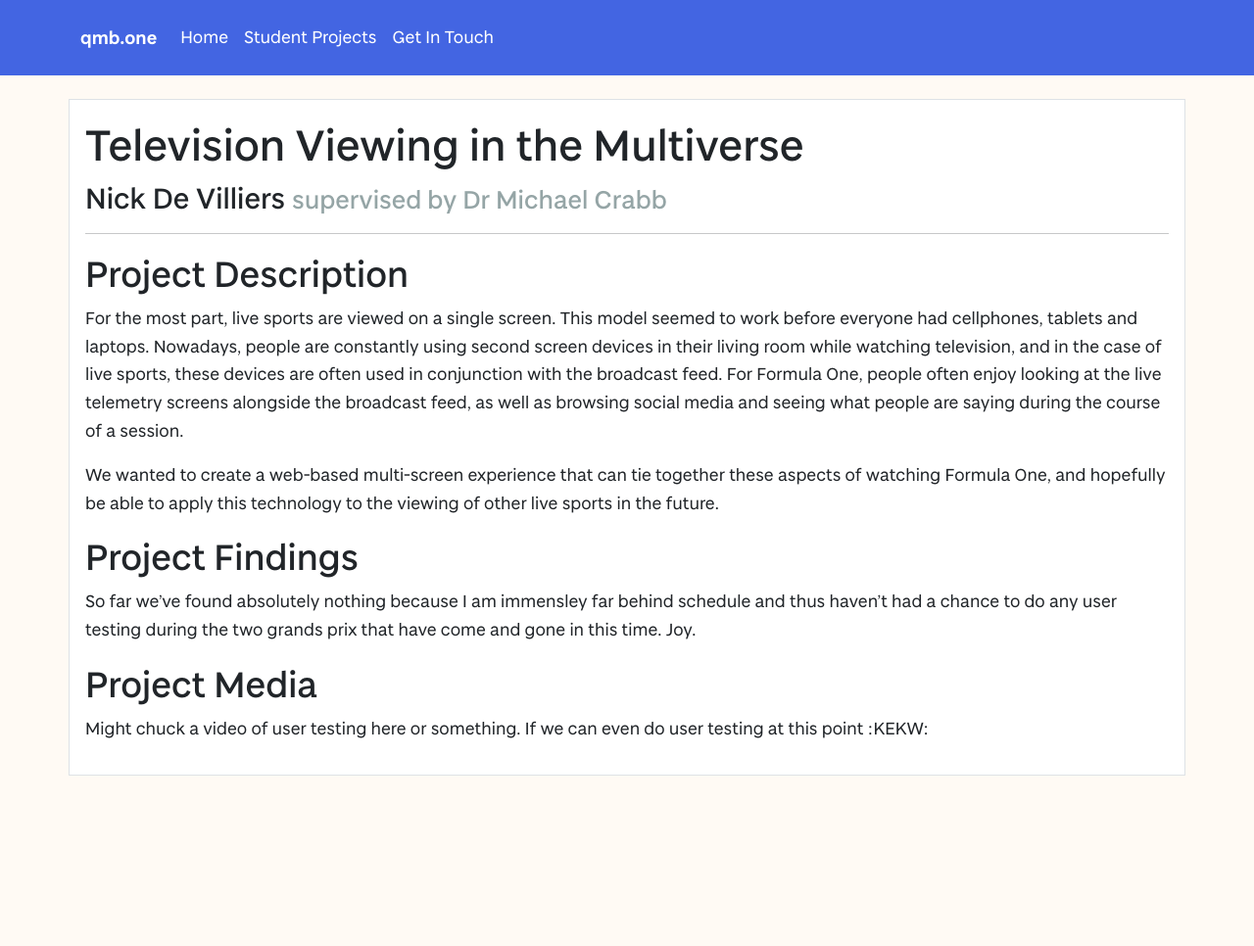
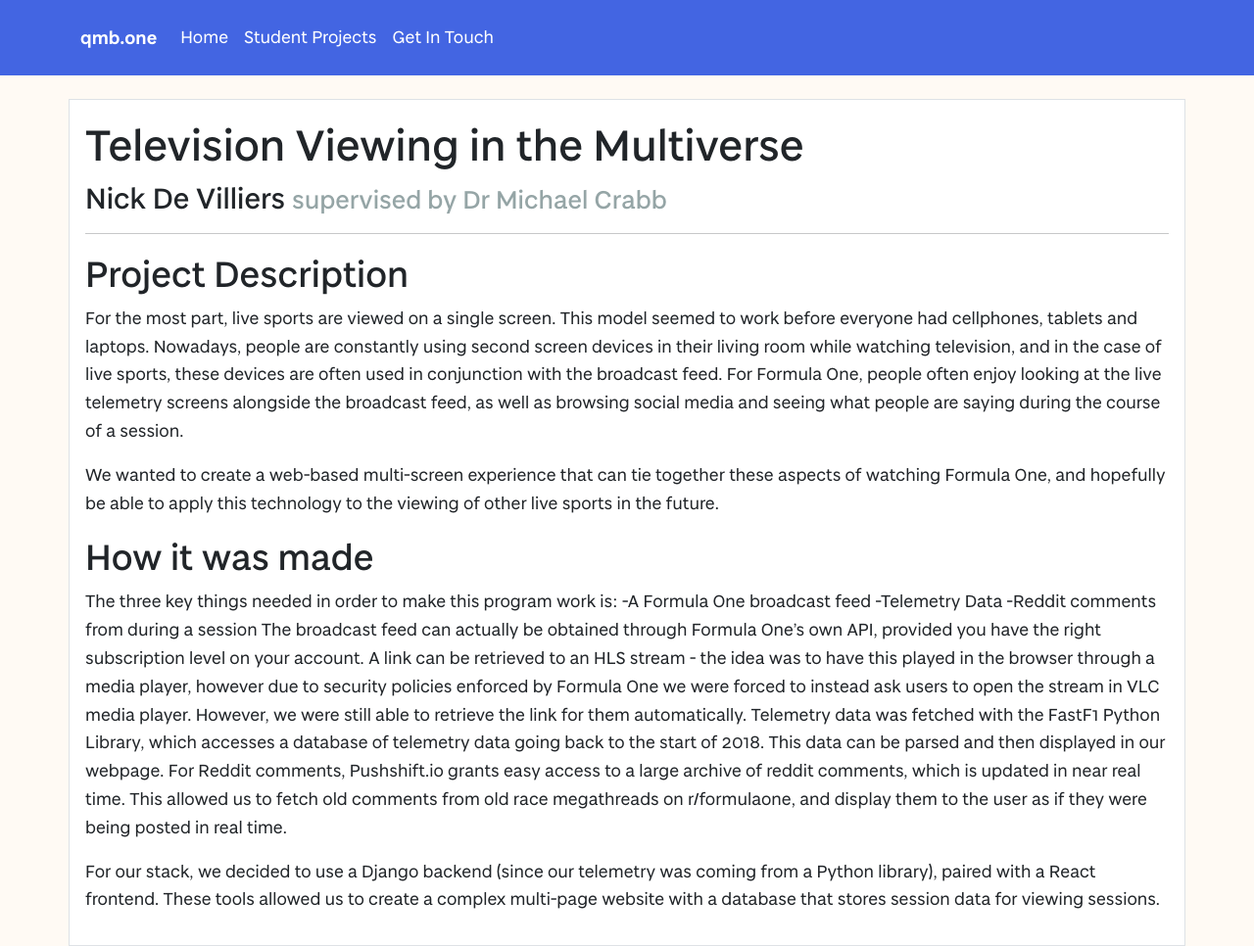
Before and after one commit to vivienprk/degree-show-2022, a Jekyll site: the page built from projects/NicholasDeVilliers.md, in a window 1280 px wide. Shown: the whole page at 98% size. Built offline with Jekyll 4.4.1, drawn with Linux system fonts in a browser that asks for light colours; our own code applies the rules of GitHub Pages for plain Markdown files; before the commit the page ends 900 px from its top, so only the background shows below that.

Commit message:
Update NicholasDeVilliers.md

```diff
--- a/projects/NicholasDeVilliers.md
+++ b/projects/NicholasDeVilliers.md
@@ -11,8 +11,11 @@ For the most part, live sports are viewed on a single screen. This model seemed
 
 We wanted to create a web-based multi-screen experience that can tie together these aspects of watching Formula One, and hopefully be able to apply this technology to the viewing of other live sports in the future.
 
-## Project Findings
-So far we've found absolutely nothing because I am immensley far behind schedule and thus haven't had a chance to do any user testing during the two grands prix that have come and gone in this time. Joy.
+## How it was made
+The three key things needed in order to make this program work is:
+-A Formula One broadcast feed
+-Telemetry Data
+-Reddit comments from during a session
+The broadcast feed can actually be obtained through Formula One's own API, provided you have the right subscription level on your account. A link can be retrieved to an HLS stream - the idea was to have this played in the browser through a media player, however due to security policies enforced by Formula One we were forced to instead ask users to open the stream in VLC media player. However, we were still able to retrieve the link for them automatically. Telemetry data was fetched with the FastF1 Python Library, which accesses a database of telemetry data going back to the start of 2018. This data can be parsed and then displayed in our webpage. For Reddit comments, Pushshift.io grants easy access to a large archive of reddit comments, which is updated in near real time. This allowed us to fetch old comments from old race megathreads on r/formulaone, and display them to the user as if they were being posted in real time.
 
-## Project Media
-Might chuck a video of user testing here or something. If we can even do user testing at this point :KEKW:
+For our stack, we decided to use a Django backend (since our telemetry was coming from a Python library), paired with a React frontend. These tools allowed us to create a complex multi-page website with a database that stores session data for viewing sessions.
```
